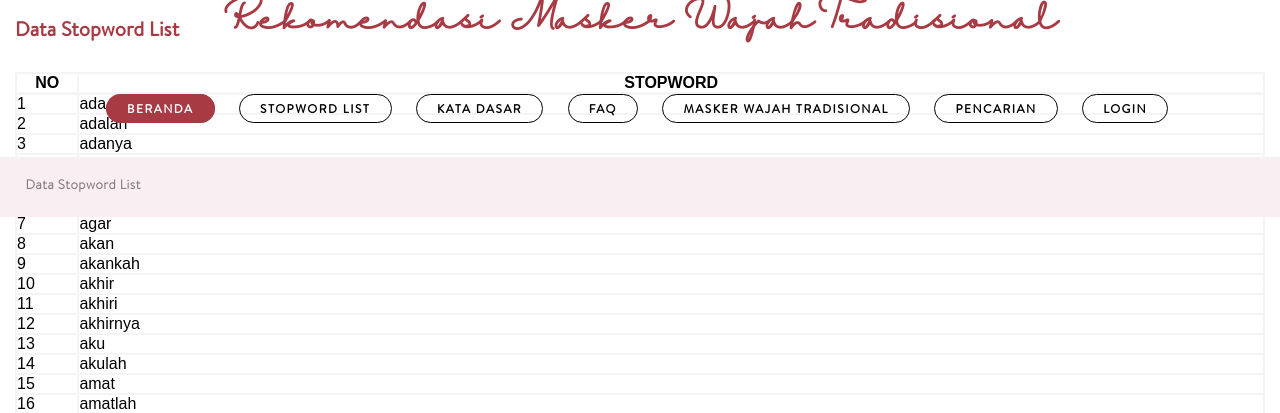
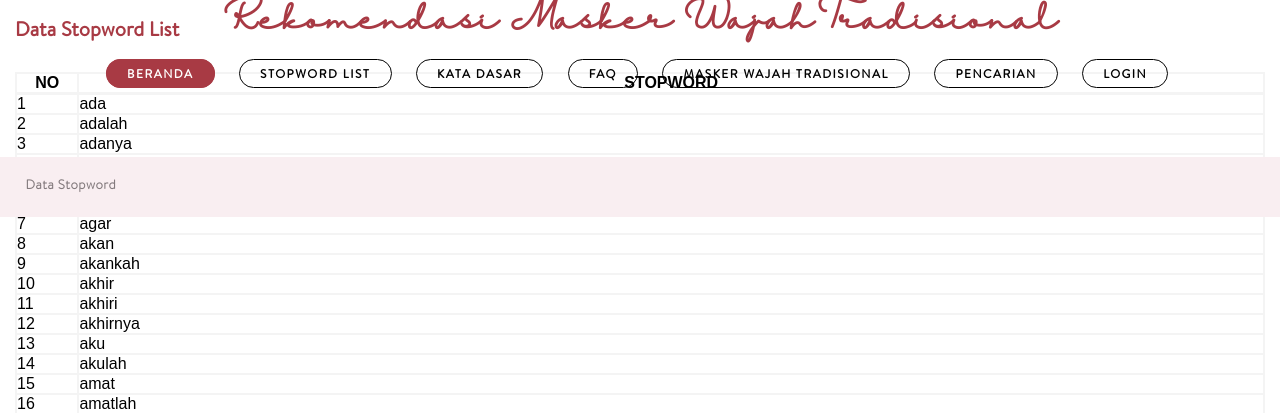
Before and after one commit to dinandadp/cosine_masker, a PHP site: page /stoplist.php in a window 1280 px wide. Shown: the top 413 px of the page. Run offline with PHP 8.4, Linux system fonts and the light colour scheme; data comes from the database, SQL or seed files in the repository; some libraries are stand-ins or nearby versions.

Commit message:
update tgl 14

```diff
--- a/header.php
+++ b/header.php
@@ -35,10 +35,7 @@ include 'admin/koneksi.php';
             font-family: sans-serif;
         }
 
-        ul {
-            float: bottom;
-            margin-top: 35px;
-        }
+
 
         ul li {
             display: inline-block;
--- a/stoplist.php
+++ b/stoplist.php
@@ -34,7 +34,7 @@
 </head>
 
 <div class="contents">
-    <p>Data Stopword List</p>
+    <p>Data Stopword</p>
 </div>
 
 <section class="content">
```
